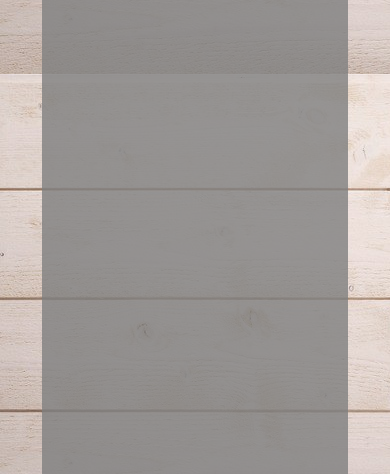
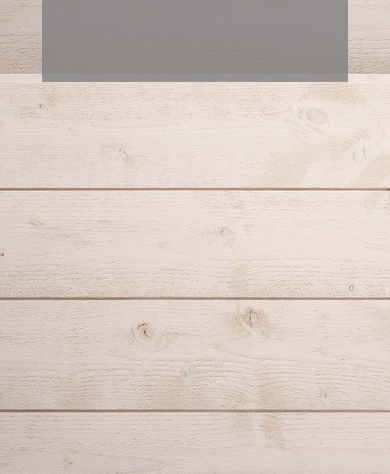
Before and after one commit to anto-d88/myAppli, a website built with Parcel: page index.html in a window 390 px wide. Shown: the part 370-844 px from the top of the page. Built offline with nearby package versions, Linux system fonts and the light colour scheme; a web font is replaced by a local one.

Commit message:
modif font-size & padding input + modif resposives media CSS

```diff
--- a/css/layout/_container.scss
+++ b/css/layout/_container.scss
@@ -5,7 +5,7 @@
 // }
 main{
     padding: 10vh ;
-    height: 1000vh;
+    height: 100%;
     background-image: url(../img/Lambris-01.jpg);
     background-size: auto;
 }
@@ -13,21 +13,26 @@ main{
     padding: 10vh;
     padding-bottom: 10vh;
     background-color: rgba(128, 128, 128, 0.8);
-    min-height: 100vh;
+    min-height: 100%;
     height: auto;
 }
 @media (max-width:490px){
 main{
+    position: absolute;
     padding: 5vh ;
-    height: 1000vh;
+    min-width: 100%;
+    min-height: 100%;
+    width: auto;
+    height: auto;
     background-image: url(../img/Lambris-01.jpg);
     background-size: auto;
 }
 .box{
+    position: relative;
     padding: 5vh;
     padding-bottom: 5vh;
     background-color: rgba(128, 128, 128, 0.8);
-    min-height: 100vh;
+    min-height: 100%;
     height: auto;
 }
 }
--- a/css/layout/_myAppliListe.scss
+++ b/css/layout/_myAppliListe.scss
@@ -121,4 +121,8 @@ ul{
     padding: 12.5px;
     font-size: 12px;
 }
+input{
+    padding: 12.5px;
+    font-size: 12px;
 }
+}
```
Also changed, not shown: css/main.css, 1 other file.
